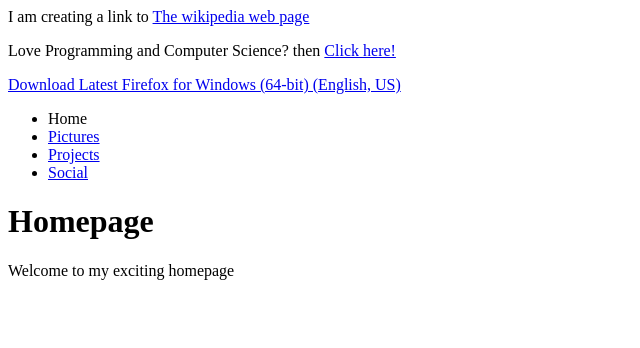
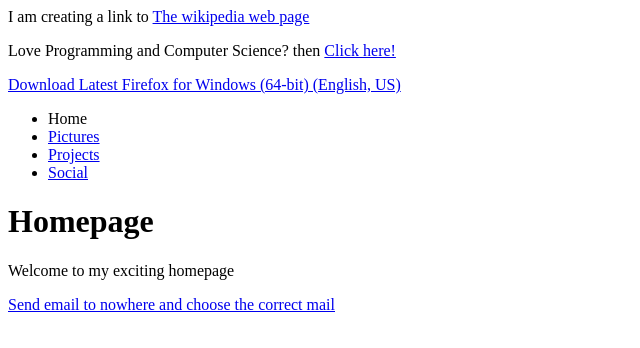
Before and after one commit to filippocucina/HTML-learning-route, a plain HTML site: page html-hyperlinks/html-hyperlinks.html in a window 1280 px wide. Shown: the whole page, without its empty margins (0-640 px from the left). Drawn offline with Linux system fonts and the light colour scheme.

Commit message:
Advanced text formt

```diff
--- a/html-hyperlinks/html-hyperlinks.html
+++ b/html-hyperlinks/html-hyperlinks.html
@@ -33,5 +33,8 @@
 
 		<h1>Homepage</h1>
 		<p>Welcome to my exciting homepage</p>
+
+
+		<a href="mailto:">Send email to nowhere and choose the correct mail</a>
 	</body>
 </html>
```
Also changed, not shown: html-hyperlinks/creating-hyperlinks.txt.
